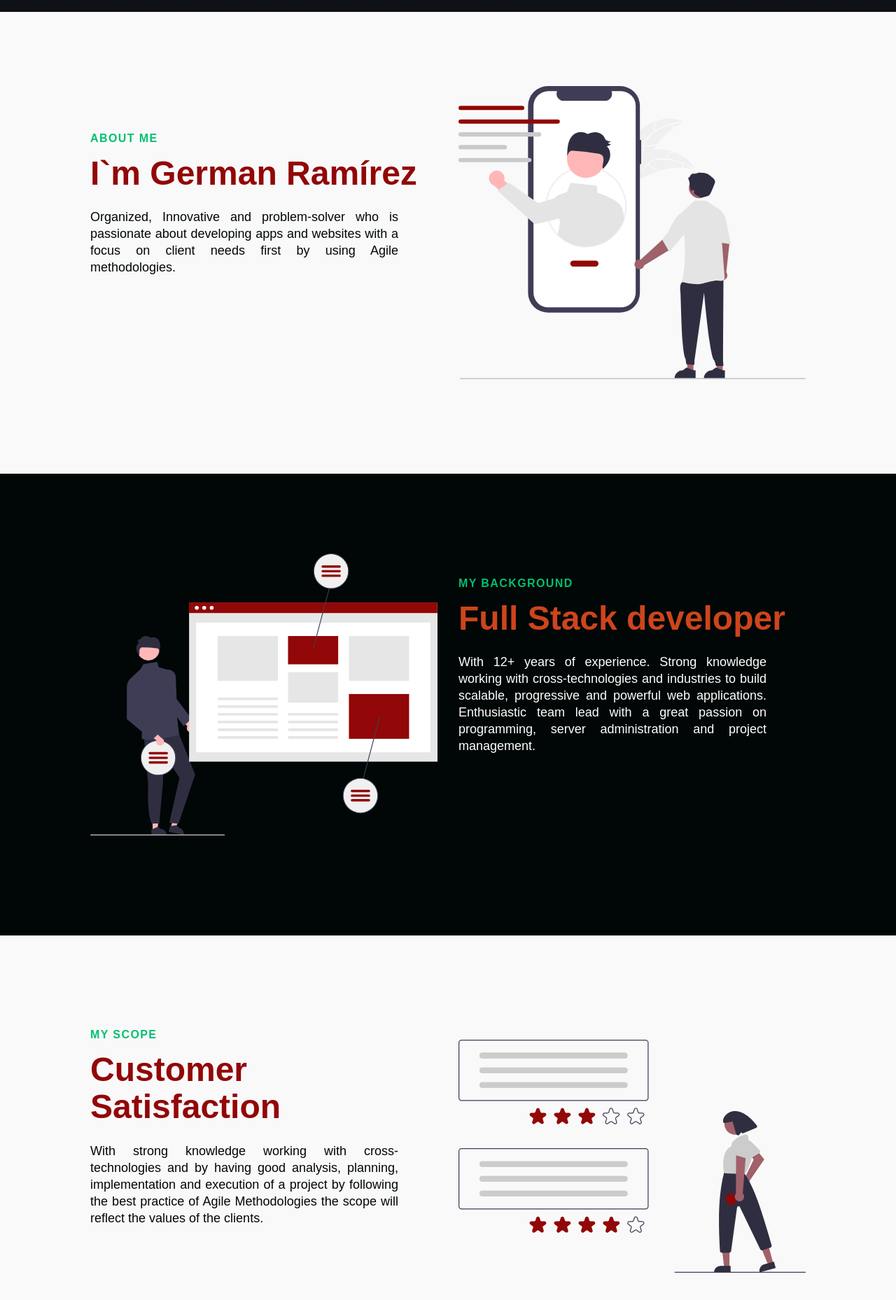
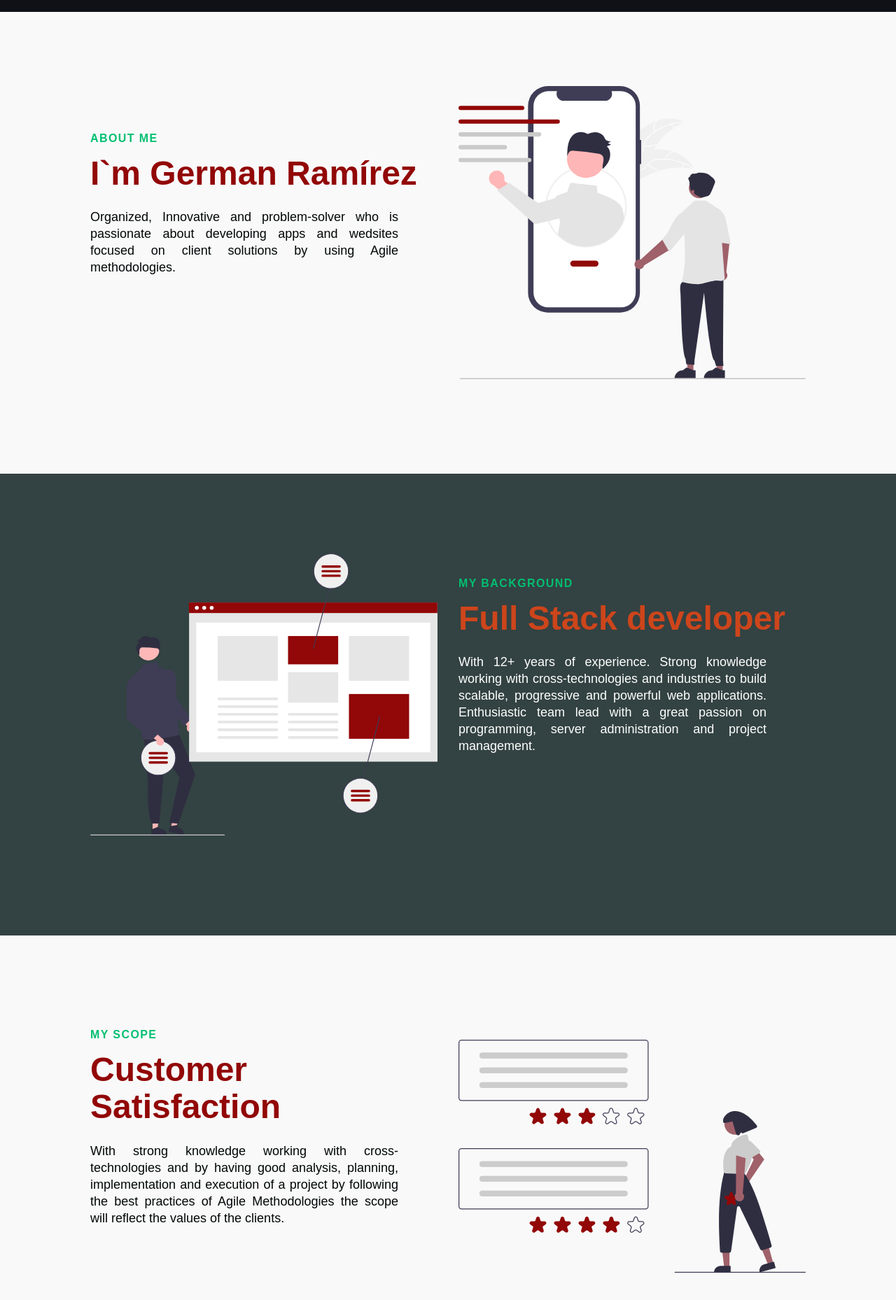
Before and after one commit to izaack89/german-portfolio, a React (Create React App) app: page / in a window 1280 px wide. Shown: the part 783-2641 px from the top of the page at 70% size. Built offline with nearby package versions, Linux system fonts and the light colour scheme; grey boxes are pictures that could not be loaded.

Commit message:
Edited Color background and did some change on the text

```diff
--- a/src/components/AboutMeSection/AboutMeElements.js
+++ b/src/components/AboutMeSection/AboutMeElements.js
@@ -3,7 +3,7 @@ import styled from 'styled-components'
 
 export const AboutMeContainer = styled.div`
     color:white;
-    background:${({lightBg}) =>(lightBg?'#f9f9f9':'#010606')};
+    background:${({lightBg}) =>(lightBg?'#f9f9f9':'#334242')};
 
     @media screen and (max-width:768px){
         padding:100px 0;
--- a/src/components/AboutMeSection/Data.js
+++ b/src/components/AboutMeSection/Data.js
@@ -5,7 +5,7 @@ export const aboutMeOne ={
     lightTestDesc:false,
     topLine: `About Me`,
     headline:'I`m German Ramírez',
-    description:`Organized, Innovative and problem-solver who is passionate about developing apps and websites with a focus on client needs first by using Agile methodologies.`,
+    description:`Organized, Innovative and problem-solver who is passionate about developing apps and wedsites focused on client solutions by using Agile methodologies.`,
     buttonLabel:'',
     imgStart:false,
     img:require('../../images/svg-1.svg').default,
@@ -39,7 +39,7 @@ export const aboutMeThree ={
     lightTestDesc:false,
     topLine: 'My Scope',
     headline:'Customer Satisfaction',
-    description:'With strong knowledge working with cross-technologies and by having good analysis, planning, implementation and execution of a project by following the best practice of Agile Methodologies the scope will reflect the values of the clients.',
+    description:'With strong knowledge working with cross-technologies and by having good analysis, planning, implementation and execution of a project by following the best practices of Agile Methodologies the scope will reflect the values of the clients.',
     buttonLabel:'',
     imgStart:false,
     img:require('../../images/customer_satisfaction.svg').default,
```
